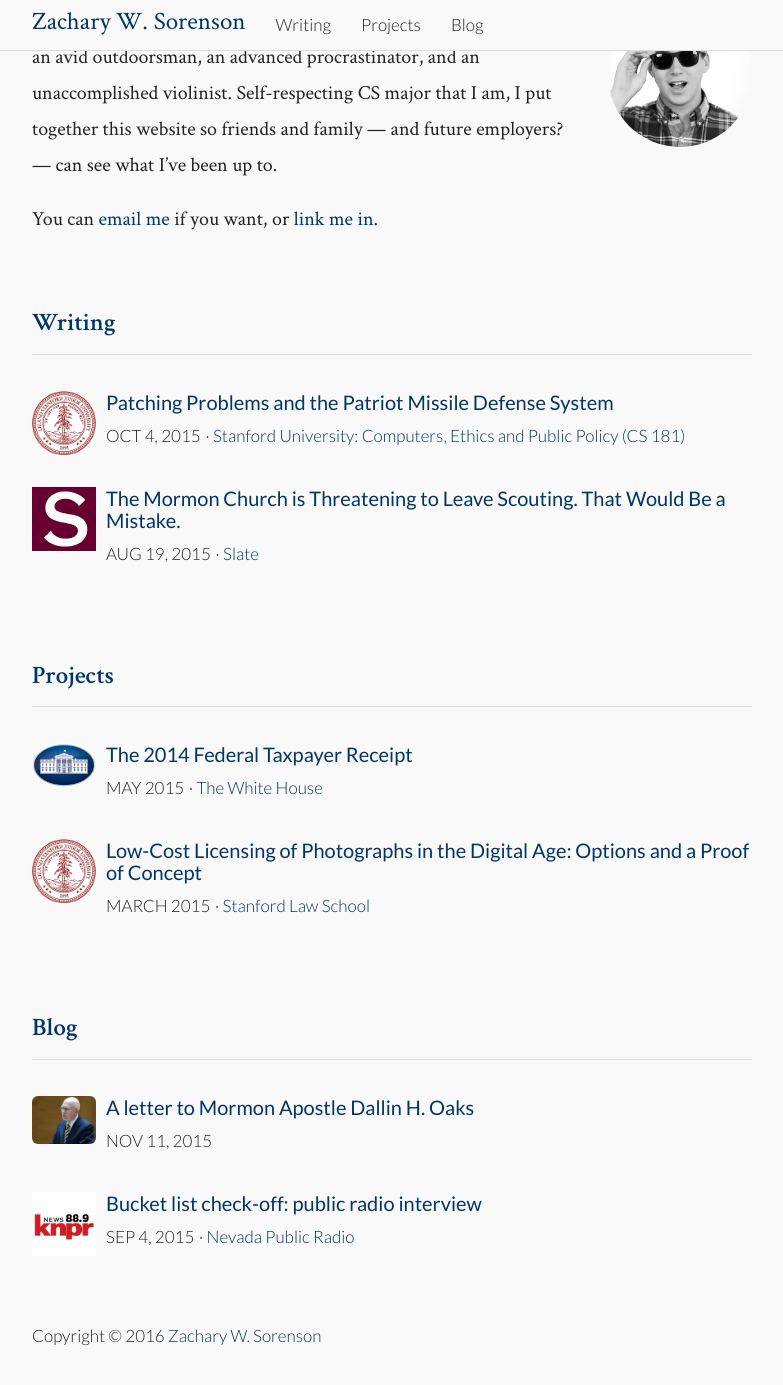
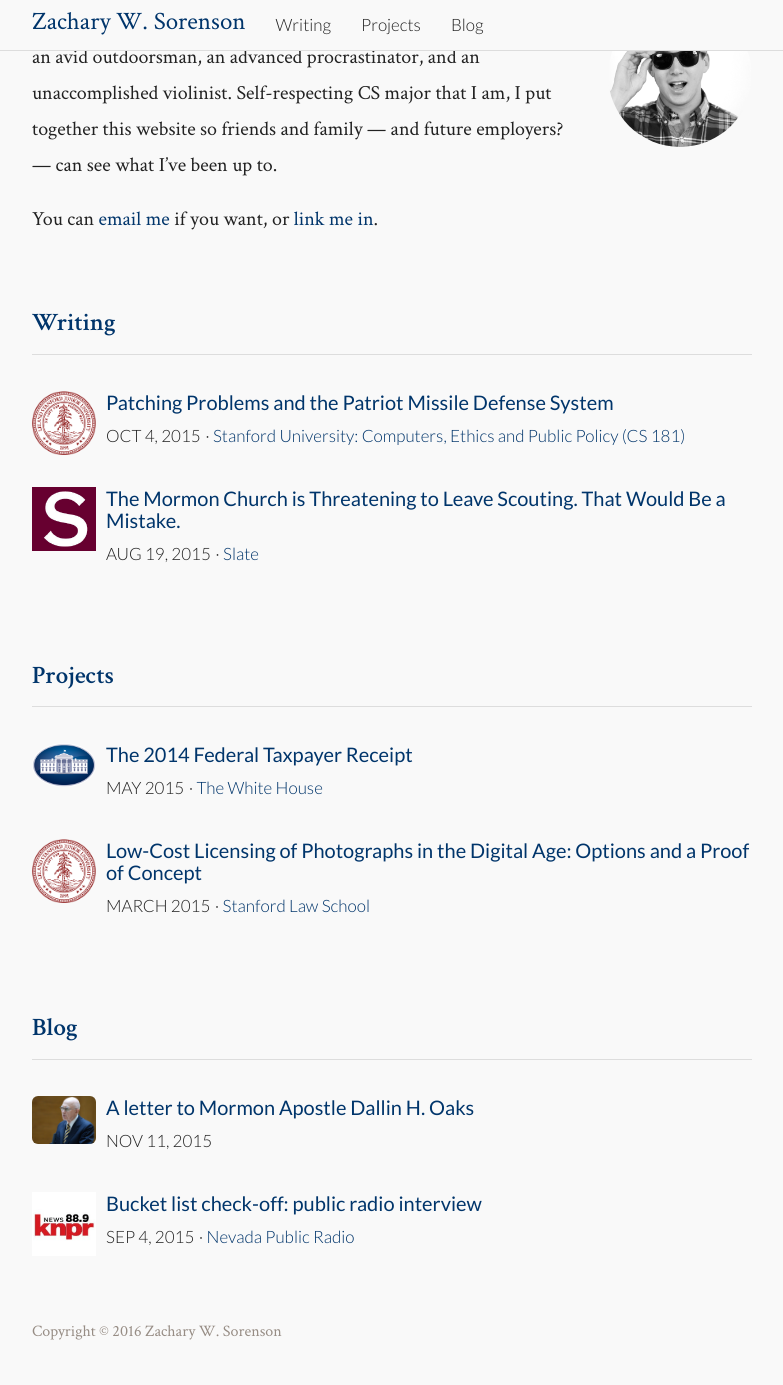
Before and after one commit to zwsorenson/zwsorenson.github.io, a Jekyll site: the page built from index.html, in a window 1280 px wide and 1400 px high, scrolled down 93 px. Shown: the top 1385 px of the window, without its empty margins (248-1031 px from the left). Built offline with Jekyll 4.4.1, drawn with Linux system fonts in a browser that asks for light colours; nearby versions of some CDN libraries.

Commit message:
tweaked footer formatting

```diff
--- a/_includes/footer.html
+++ b/_includes/footer.html
@@ -6,7 +6,7 @@
         <a class="btn btn-default btn-sm pull-right" href="{{ "/feed.xml" | prepend: site.baseurl }}">RSS</a>
 
     </form> -->
-    <span style="line-height: 2.35"><small>Copyright © 2016 <a href="mailto:{{ site.email }}">Zachary W. Sorenson</a></small></span>
+    <span style="line-height: 2.35">Copyright © 2016 <a href="mailto:{{ site.email }}">Zachary W. Sorenson</a></span>
     <span class="pull-right">
         <div class="fb-follow" data-href="https://www.facebook.com/zwsorenson" data-width="96px" data-height="12px" data-layout="button_count" data-show-faces="true"></div>
     </span>
--- a/_sass/_styles.scss
+++ b/_sass/_styles.scss
@@ -11,6 +11,11 @@
 // Footer
 footer {
     margin: 40px auto;
+    font-size: 16px;
+    color: #978d85;
+    a, a:hover, a:active, a:visited {
+        color: #978d85;
+    }
 }
 form.footer-form {
     margin: 40px auto 100px auto
```
